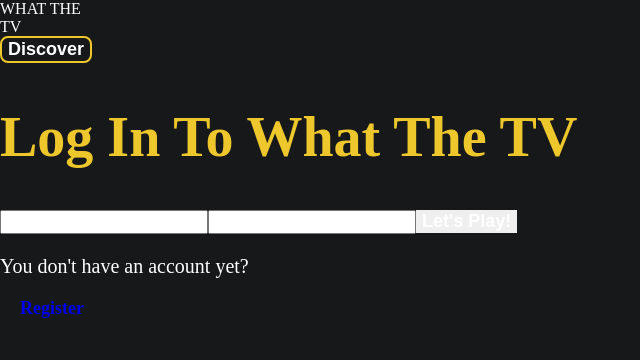
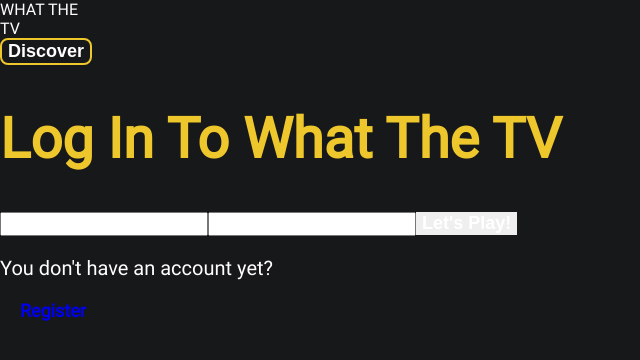
Before and after one commit to ArthurGuez/what-the-tv-client, a React (Create React App) app: page /login in a window 1280 px wide. Shown: the top 360 px of the page, without its empty margins (0-640 px from the left). Built offline with nearby package versions, Linux system fonts and the light colour scheme.

Commit message:
added mixins and media only

```diff
--- a/src/App.jsx
+++ b/src/App.jsx
@@ -11,6 +11,11 @@ import Login from './Views/Login/Login';
 
 import './App.scss';
 
+const initialState = {
+	isAuthenticated: !!localStorage.getItem('token'),
+	token: localStorage.getItem('token') || null,
+};
+
 const PrivateRoute = ({ component: Component, ...rest }) => {
 	const { state } = useContext(AuthContext);
 	return (
@@ -21,11 +26,6 @@ const PrivateRoute = ({ component: Component, ...rest }) => {
 			}}
 		/>
 	);
-};
-
-const initialState = {
-	isAuthenticated: !!localStorage.getItem('token'),
-	token: localStorage.getItem('token') || null,
 };
 
 function App() {
--- a/src/App.scss
+++ b/src/App.scss
@@ -1,4 +1,11 @@
 @import './vars.scss';
+
+@font-face {
+	font-family: 'Roboto';
+	font-style: normal;
+	font-weight: 400;
+	src: local('Roboto'), url('./assets/fonts/Roboto-Regular.ttf') format('truetype');
+}
 
 html {
 	scroll-behavior: smooth;
@@ -10,7 +17,7 @@ html {
 
 body {
 	margin: 0;
-	font-family: 'Montserrat';
+	font-family: 'Roboto';
 	-webkit-font-smoothing: antialiased;
 	-moz-osx-font-smoothing: grayscale;
 
--- a/src/Components/Header/Header.jsx
+++ b/src/Components/Header/Header.jsx
@@ -9,7 +9,7 @@ const Header = () => {
 		<header>
 			<nav>
 				<div className="header__logo-start">WHAT THE</div>
-				<div className="header__logo-start">TV</div>
+				<div className="header__logo-end">TV</div>
 				<Button content="Discover"></Button>
 			</nav>
 		</header>
--- a/src/Components/Header/Header.scss
+++ b/src/Components/Header/Header.scss
@@ -0,0 +1,9 @@
+@import '../../../vars.scss';
+
+.header {
+	&__logo-start {
+	}
+
+	&__logo-end {
+	}
+}
--- a/vars.scss
+++ b/vars.scss
@@ -2,3 +2,43 @@ $background-color: #171819;
 
 $primary-color: #ffffff;
 $secondary-color: #eec72c;
+
+$tablet-width: 768px;
+$desktop-width: 1025px;
+$wide-screen: 1400px;
+
+@mixin phone {
+	@media (max-width: #{$tablet-width - 1px}) {
+		@content;
+	}
+}
+
+@mixin notPhone {
+	@media (min-width: #{$tablet-width - 1px}) {
+		@content;
+	}
+}
+
+@mixin tablet {
+	@media (min-width: #{$tablet-width}) and (max-width: #{$desktop-width - 1px}) {
+		@content;
+	}
+}
+
+@mixin notDesktop {
+	@media (max-width: #{$desktop-width + 1px}) {
+		@content;
+	}
+}
+
+@mixin desktop {
+	@media (min-width: #{$desktop-width}) {
+		@content;
+	}
+}
+
+@mixin wideScreen {
+	@media (min-width: #{$wide-screen}) {
+		@content;
+	}
+}
```
Also changed, not shown: src/assets/fonts/Roboto-Regular.ttf (added).
